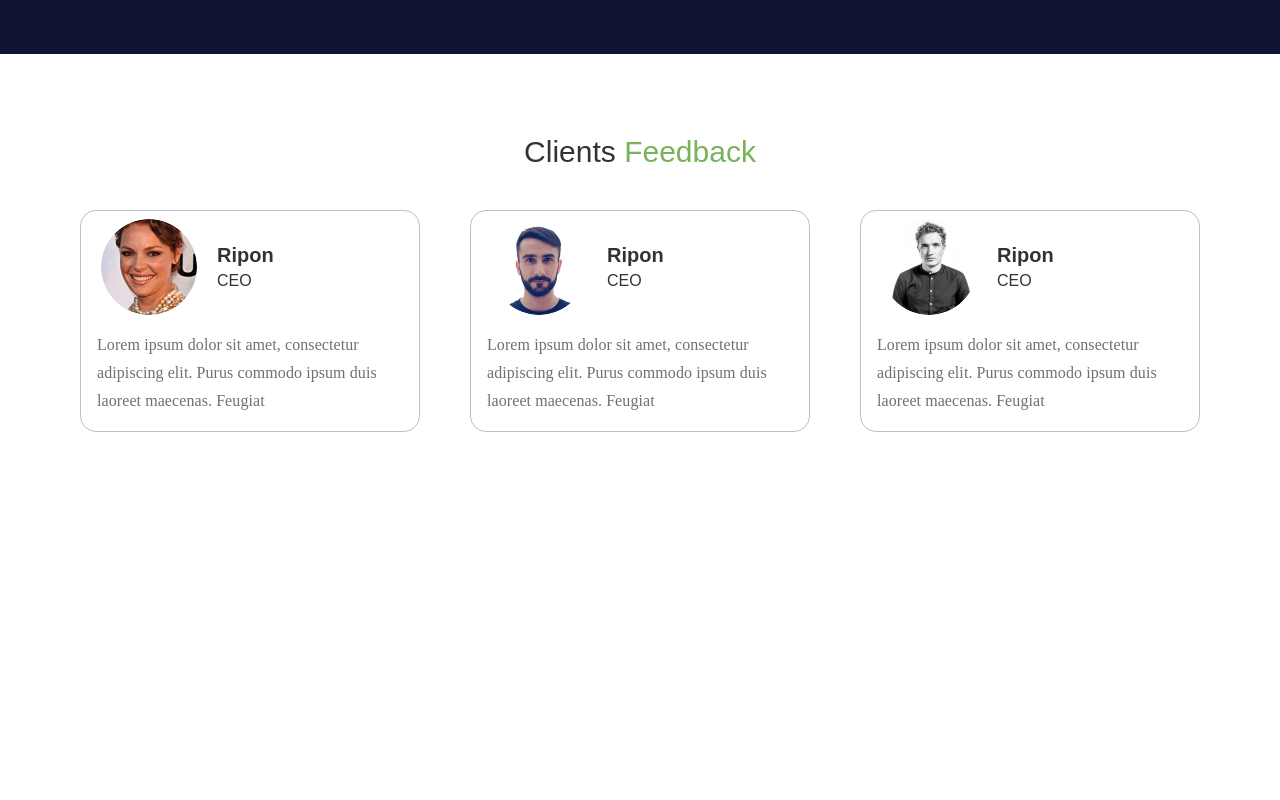
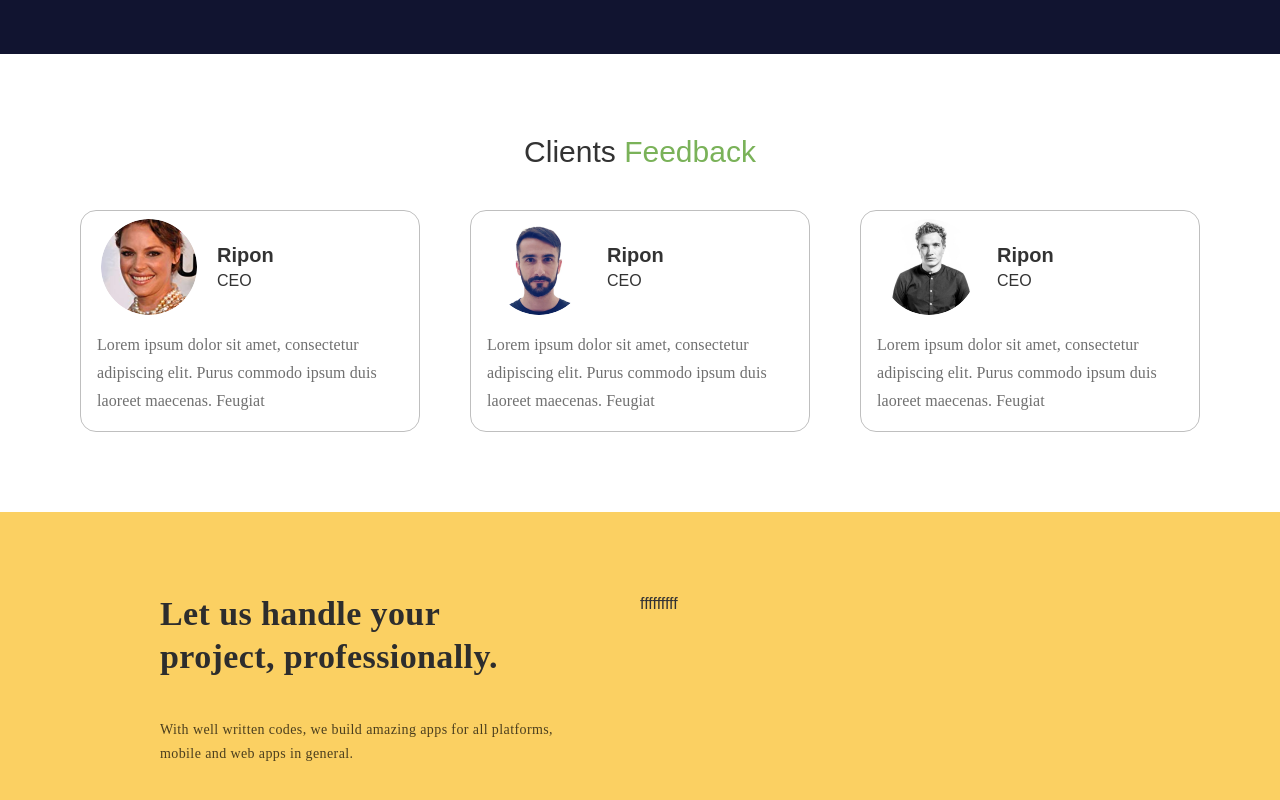
Before and after one commit to rhshuvo44/creative-agency-client, a React (Create React App) app: page / in a window 1280 px wide. Shown: the part 2108-2908 px from the top of the page. Before the commit the page ends 2620 px from the top, so only its background shows below. Built offline with nearby package versions, Linux system fonts and the light colour scheme.

Commit message:
contact section contact-info part

```diff
--- a/package.json
+++ b/package.json
@@ -9,6 +9,7 @@
     "daisyui": "^2.33.0",
     "react": "^18.2.0",
     "react-dom": "^18.2.0",
+    "react-hook-form": "^7.39.5",
     "react-icons": "^4.6.0",
     "react-router-dom": "^6.4.2",
     "react-scripts": "5.0.1",
--- /dev/null
+++ b/src/Component/Contact/Contact.css
@@ -0,0 +1,13 @@
+.contact .contact-info h2 {
+  font-family: "Poppins";
+  font-weight: 600;
+  line-height: 43px;
+  letter-spacing: 0.396px;
+}
+.contact .contact-info p {
+  font-family: "Poppins";
+  font-weight: 300;
+  line-height: 24px;
+  letter-spacing: 0.396px;
+  color: rgba(0, 0, 0, 0.7);
+}
--- /dev/null
+++ b/src/Component/Contact/Contact.js
@@ -0,0 +1,21 @@
+import React from "react";
+import "./Contact.css";
+
+const Contact = () => {
+  return (
+    <div className="contact bg-accent p-20 flex">
+      <div className="contact-info md:w-1/2">
+        <h2 className="text-[34px] text-[#2D2D2D] px-20">
+          Let us handle your project, professionally.
+        </h2>
+        <p className="px-20 text-[14px] mt-10">
+          With well written codes, we build amazing apps for all platforms,
+          mobile and web apps in general.
+        </p>
+      </div>
+      <div className="contact-form md:w-1/2">fffffffff</div>
+    </div>
+  );
+};
+
+export default Contact;
--- a/src/Component/Home/Clients/Clients.js
+++ b/src/Component/Home/Clients/Clients.js
@@ -49,7 +49,6 @@ const clients = [
 ];
 const Clients = () => {
   return (
-    <div className="">
       <div className="p-20">
         <h2 className="text-center text-3xl text[#171B4E] mb-10">
           Clients <span className=" text-[#7AB259]">Feedback</span>
@@ -99,7 +98,6 @@ const Clients = () => {
           ))}
         </Swiper>
       </div>
-    </div>
   );
 };
 
--- a/src/Component/Home/Home.js
+++ b/src/Component/Home/Home.js
@@ -1,4 +1,5 @@
 import React from "react";
+import Contact from "../Contact/Contact";
 import Navbar from "../Shared/Navbar";
 import Banner from "./Banner/Banner";
 import Clients from "./Clients/Clients";
@@ -16,7 +17,8 @@ const Home = () => {
       <Partner />
       <Services />
       <Works />
-      <Clients/>
+      <Clients />
+      <Contact />
     </>
   );
 };
```
Also changed, not shown: 1 other file (tests, documents, lock files or other folders).
